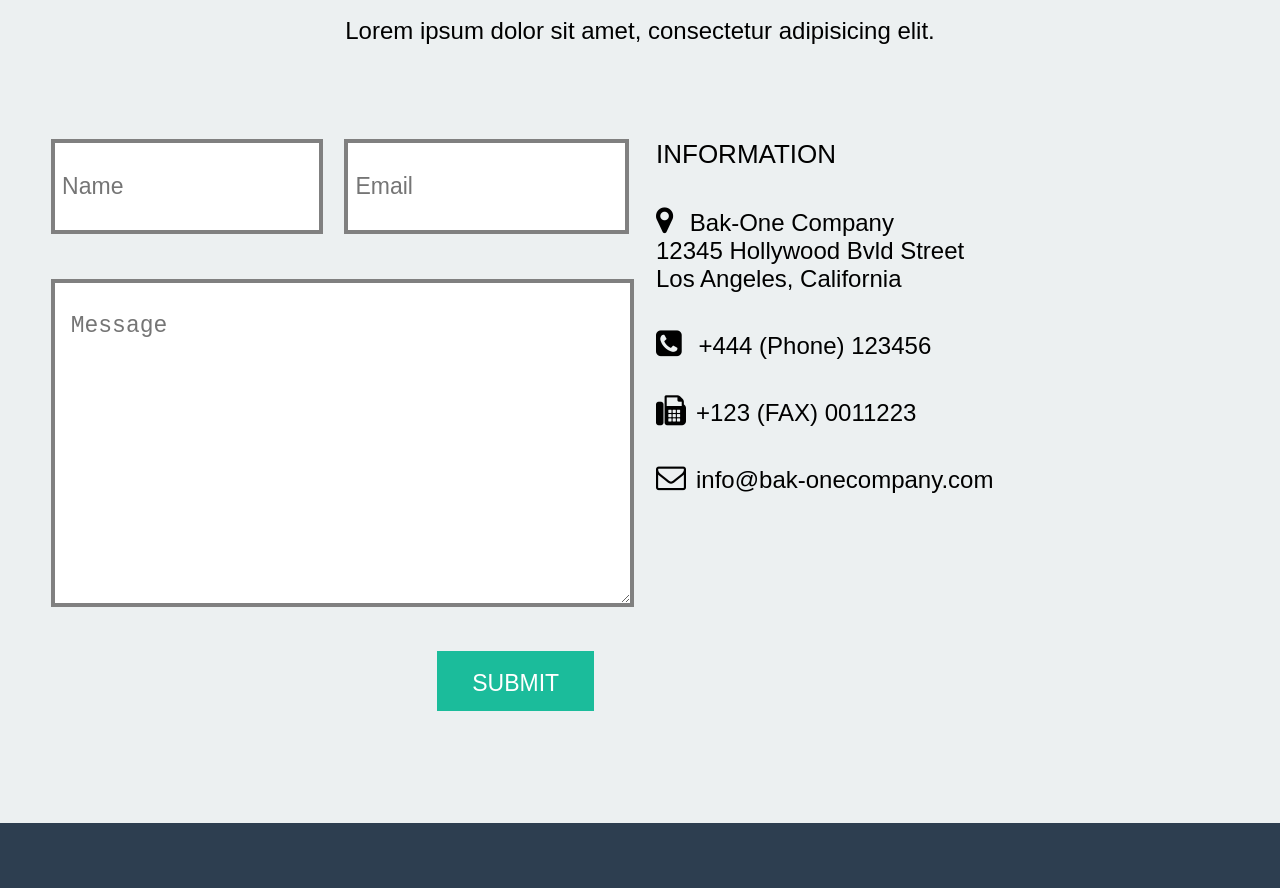
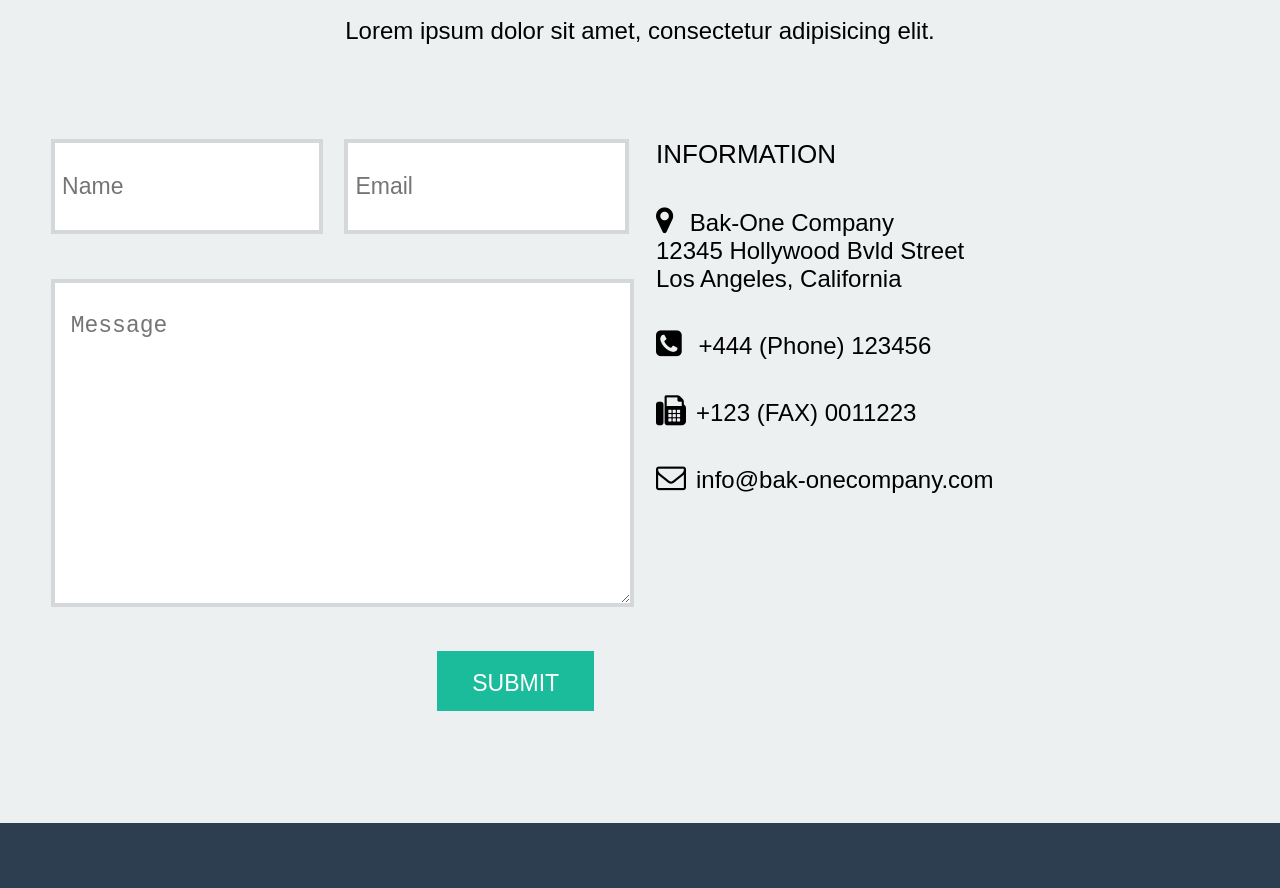
Before and after one commit to mkedaraxioned/backone, a plain HTML site: page index.html in a window 1280 px wide. Shown: the part 2980-3868 px from the top of the page. Drawn offline with Linux system fonts and the light colour scheme.

Commit message:
border fix for form

```diff
--- a/assets/css/style.css
+++ b/assets/css/style.css
@@ -468,7 +468,7 @@ flex-basis: 50%;
 .ip-name > input ,.ip-email > input ,textarea {
   width: 100%;
   padding: 30px 2.92%;
-  border: 4px solid #808080;
+  border: 4px solid #d5d8db;
   font-size: 23px;
 }
 
```
